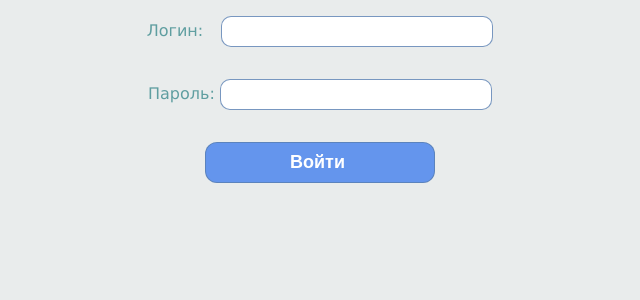
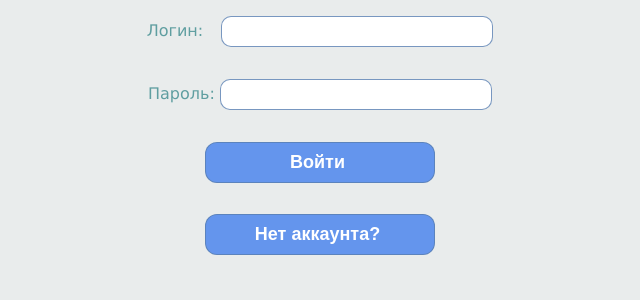
Before and after one commit to moximilian/FullStack2, a PHP site: page /login_form.php in a window 1280 px wide. Shown: the part 112-412 px from the top of the page, without its empty margins (320-960 px from the left). Run offline with PHP 8.4, Linux system fonts and the light colour scheme.

Commit message:
button to register form

```diff
--- a/login_form.php
+++ b/login_form.php
@@ -21,10 +21,11 @@
             <input type="password" name="password" id="password"  class = 'text-input'required>
         </p>
         <p>
-            <button type="submit" id="login-button" class = 'btn' >Войти</button>
+            <button type="submit" id="login-button" class = 'btn' >Войти</button><br>
+
         </p>
     </form>
-
+    <button class="btn_2" ><a href="register_form.php">Нет аккаунта?</a></button>
     <div id="error-message"></div>
 
     <div id="user-info"></div>
--- a/style.css
+++ b/style.css
@@ -65,8 +65,29 @@ label {
     font-weight: 600;
     font-size: 18px;
     border: 1px solid rgba(90, 128, 178, 0.815);
+    margin-bottom:15px;
 
 }
+.btn_2 {
+    width: 230px;
+    padding-top: 9px;
+    padding-bottom: 9px;
+    padding-left: 12px;
+    padding-right: 17px;
+    border-radius: 12px;
+    background-color: cornflowerblue;
+    color: white;
+    font-weight: 600;
+    font-size: 18px;
+    border: 1px solid rgba(90, 128, 178, 0.815);
+
+
+    display: block;
+    margin-left: auto;
+    margin-right: auto;
+
+}
+
 
 .btn:hover {
     background-color: rgb(129, 167, 236);
```
